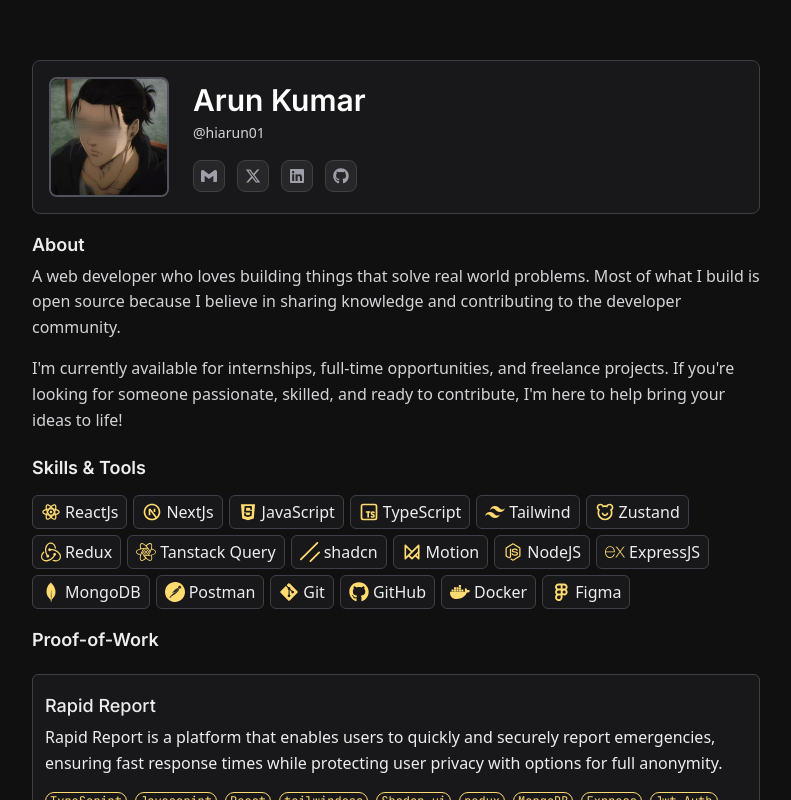
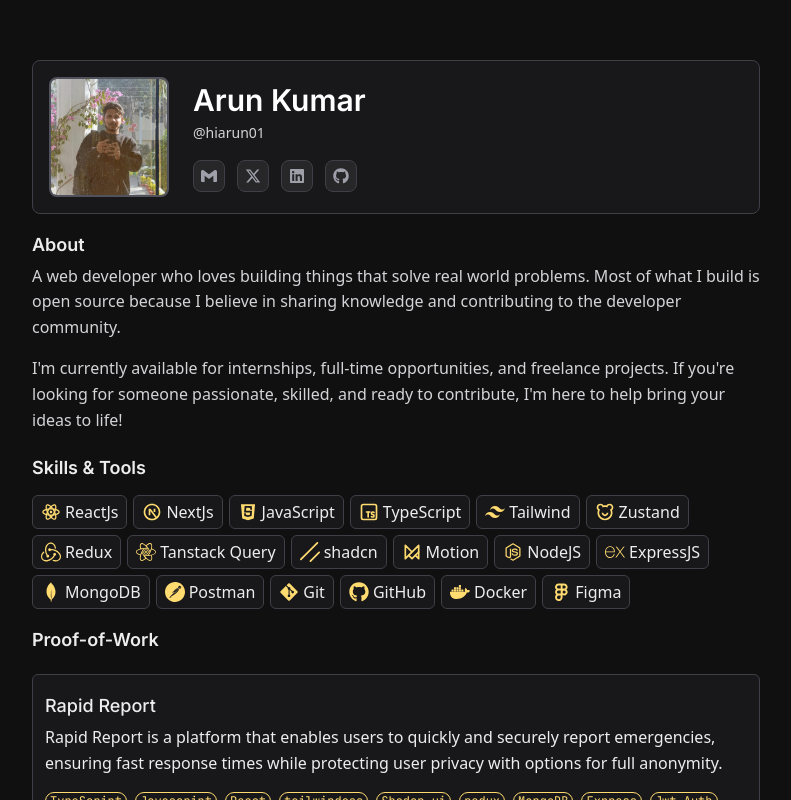
Before and after one commit to hiarun01/my-portfolio, a Next.js app: page / in a window 1280 px wide. Shown: the top 800 px of the page, without its empty margins (244-1035 px from the left). Built offline with nearby package versions, Linux system fonts and the light colour scheme.

Commit message:
add new profile pic

```diff
--- a/components/About.tsx
+++ b/components/About.tsx
@@ -46,7 +46,7 @@ export default function About() {
         <div className="flex-shrink-0">
           <div className="w-30 h-30 rounded-lg overflow-hidden border-2 border-zinc-600">
             <Image
-              src="/ProfileImage.jpg"
+              src="/pic-2.jpg"
               alt="Arun Kumar Profile"
               width={100}
               height={100}
```
Also changed, not shown: public/pic-2.jpg (added).
